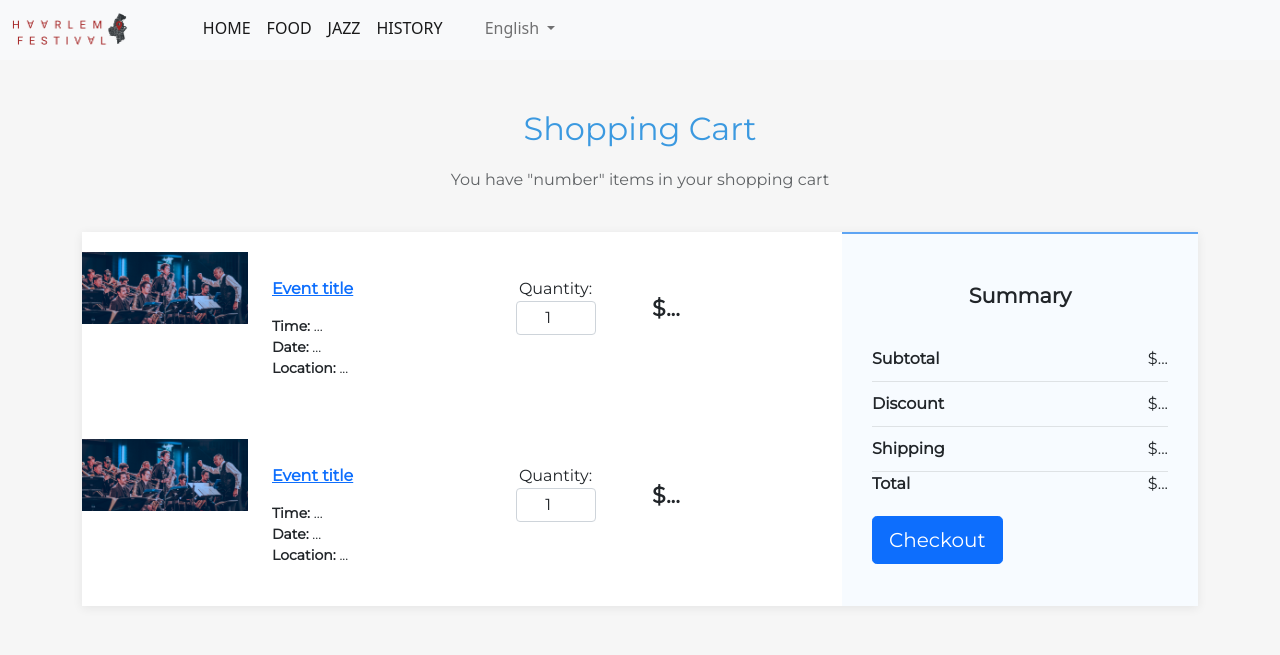
After one commit to YerazAlina/HaarlemFestival, a PHP site: page /cart in a window 1280 px wide. The commit adds this page. Shown: the top 655 px of the page. Run offline with PHP 8.4, Linux system fonts and the light colour scheme; some libraries are stand-ins or nearby versions.

Commit message:
shopping cart (html copied from internet :) )

```diff
--- a/app/SwitchRouter.php
+++ b/app/SwitchRouter.php
@@ -14,6 +14,9 @@ class SwitchRouter
                 $controller = new jazzController();
                 $controller->allJazzEvents();
                 break;
+            case 'cart':
+                require __DIR__ . '/backend/views/cart.php';
+                break;
 
             default:
                 echo '404 not found';
--- /dev/null
+++ b/app/backend/views/cart.php
@@ -0,0 +1,111 @@
+
+<!DOCTYPE html>
+<html lang="en">
+<head>
+    <meta charset="UTF-8">
+    <meta http-equiv="X-UA-Compatible" content="IE=edge">
+    <meta name="viewport" content="width=device-width, initial-scale=1.0">
+    <script src="https://cdn.jsdelivr.net/npm/@popperjs/core@2.10.2/dist/umd/popper.min.js" integrity="sha384-7+zCNj/IqJ95wo16oMtfsKbZ9ccEh31eOz1HGyDuCQ6wgnyJNSYdrPa03rtR1zdB" crossorigin="anonymous"></script>
+    <script src="https://cdn.jsdelivr.net/npm/bootstrap@5.1.3/dist/js/bootstrap.min.js" integrity="sha384-QJHtvGhmr9XOIpI6YVutG+2QOK9T+ZnN4kzFN1RtK3zEFEIsxhlmWl5/YESvpZ13" crossorigin="anonymous"></script>
+    <link href="https://fonts.googleapis.com/css?family=Montserrat" rel="stylesheet">
+    <link href="https://cdn.jsdelivr.net/npm/bootstrap@5.1.3/dist/css/bootstrap.min.css" rel="stylesheet" integrity="sha384-1BmE4kWBq78iYhFldvKuhfTAU6auU8tT94WrHftjDbrCEXSU1oBoqyl2QvZ6jIW3" crossorigin="anonymous">
+    <link rel="stylesheet" type="text/css" href="../../style/cart.css?<?php echo time(); ?>" />
+    <title>Shopping Cart</title>
+
+</head>
+<body>
+    <?php include_once('include/navbar.php') ?>
+	<main class="page">
+	 	<section class="shopping-cart dark">
+	 		<div class="container">
+		        <div class="block-heading">
+		          <h2>Shopping Cart</h2>
+		          <p>You have "number" items in your shopping cart</p>
+		        </div>
+		        <div class="content">
+	 				<div class="row">
+	 					<div class="col-md-12 col-lg-8">
+	 						<div class="items">
+				 				<div class="product">
+				 					<div class="row">
+					 					<div class="col-md-3">
+					 						<img class="img-fluid mx-auto d-block image" src="../img/jazz/backgrounds/haarlem-jazz-background.png">
+					 					</div>
+					 					<div class="col-md-8">
+					 						<div class="info">
+						 						<div class="row">
+							 						<div class="col-md-5 product-name">
+							 							<div class="product-name">
+								 							<a href="#">Event title</a>
+								 							<div class="product-info">
+									 							<div>Time: <span class="value">...</span></div>
+									 							<div>Date: <span class="value">...</span></div>
+									 							<div>Location: <span class="value">...</span></div>
+									 						</div>
+									 					</div>
+							 						</div>
+							 						<div class="col-md-4 quantity">
+							 							<label for="quantity">Quantity:</label>
+							 							<input id="quantity" type="number" value ="1" class="form-control quantity-input">
+							 						</div>
+							 						<div class="col-md-3 price">
+							 							<span>$...</span>
+							 						</div>
+							 					</div>
+							 				</div>
+					 					</div>
+					 				</div>
+				 				</div>
+				 				<div class="product">
+				 					<div class="row">
+					 					<div class="col-md-3">
+					 						<img class="img-fluid mx-auto d-block image" src="../img/jazz/backgrounds/haarlem-jazz-background.png">
+					 					</div>
+					 					<div class="col-md-8">
+					 						<div class="info">
+						 						<div class="row">
+							 						<div class="col-md-5 product-name">
+							 							<div class="product-name">
+								 							<a href="#">Event title</a>
+								 							<div class="product-info">
+									 							<div>Time: <span class="value">...</span></div>
+									 							<div>Date: <span class="value">...</span></div>
+									 							<div>Location: <span class="value">...</span></div>
+									 						</div>
+									 					</div>
+							 						</div>
+							 						<div class="col-md-4 quantity">
+							 							<label for="quantity">Quantity:</label>
+							 							<input id="quantity" type="number" value ="1" class="form-control quantity-input">
+							 						</div>
+							 						<div class="col-md-3 price">
+							 							<span>$...</span>
+							 						</div>
+							 					</div>
+							 				</div>
+					 					</div>
+					 				</div>
+				 				</div>
+
+				 			</div>
+			 			</div>
+			 			<div class="col-md-12 col-lg-4">
+			 				<div class="summary">
+			 					<h3>Summary</h3>
+			 					<div class="summary-item"><span class="text">Subtotal</span><span class="price">$...</span></div>
+			 					<div class="summary-item"><span class="text">Discount</span><span class="price">$...</span></div>
+			 					<div class="summary-item"><span class="text">Shipping</span><span class="price">$...</span></div>
+			 					<div class="summary-item"><span class="text">Total</span><span class="price">$...</span></div>
+			 					<button type="button" class="btn btn-primary btn-lg btn-block">Checkout</button>
+				 			</div>
+			 			</div>
+		 			</div>
+		 		</div>
+	 		</div>
+		</section>
+	</main>
+</body>
+<script src="https://code.jquery.com/jquery-3.2.1.min.js"></script>
+<script src="https://maxcdn.bootstrapcdn.com/bootstrap/4.0.0/js/bootstrap.min.js"></script>
+</body>
+</html>
--- a/app/backend/views/include/navbar.php
+++ b/app/backend/views/include/navbar.php
@@ -23,16 +23,22 @@
                         </li>
 
                         <li class="nav-item">
-                            <a class="nav-link active" href="contact">FOOD</a>
+                            <a class="nav-link active" href="">FOOD</a>
                         </li>
 
 
                         <li class="nav-item">
-                            <a class="nav-link active" href="contact">JAZZ</a>
+                            <a class="nav-link active" href="jazzevents">JAZZ</a>
                         </li>
 
                         <li class="nav-item">
-                            <a class="nav-link active" href="contact">HISTORY</a>
+                            <a class="nav-link active" href="">HISTORY</a>
+                        </li>
+
+                        <li class="nav-item">
+                            <a href="cart">
+                            <button class="btn"><i class="fa fa-shopping-cart"></i></button>
+                            </a>
                         </li>
 
                         <li class="nav-item dropdown">
--- a/app/backend/views/jazzevents.php
+++ b/app/backend/views/jazzevents.php
@@ -8,6 +8,7 @@
     <script src="https://cdn.jsdelivr.net/npm/bootstrap@5.1.3/dist/js/bootstrap.min.js" integrity="sha384-QJHtvGhmr9XOIpI6YVutG+2QOK9T+ZnN4kzFN1RtK3zEFEIsxhlmWl5/YESvpZ13" crossorigin="anonymous"></script>
 
     <link href="https://cdn.jsdelivr.net/npm/bootstrap@5.1.3/dist/css/bootstrap.min.css" rel="stylesheet" integrity="sha384-1BmE4kWBq78iYhFldvKuhfTAU6auU8tT94WrHftjDbrCEXSU1oBoqyl2QvZ6jIW3" crossorigin="anonymous">
+    <link rel="stylesheet" href="https://cdnjs.cloudflare.com/ajax/libs/font-awesome/4.7.0/css/font-awesome.min.css">
     <link rel="stylesheet" type="text/css" href="../../style/jazzevents.css?<?php echo time(); ?>" />
     <title>Festival Info</title>
 
--- /dev/null
+++ b/app/public/style/cart.css
@@ -0,0 +1,132 @@
+.shopping-cart{
+	padding-bottom: 50px;
+	font-family: 'Montserrat', sans-serif;
+}
+
+.shopping-cart.dark{
+	background-color: #f6f6f6;
+}
+
+.shopping-cart .content{
+	box-shadow: 0px 2px 10px rgba(0, 0, 0, 0.075);
+	background-color: white;
+}
+
+.shopping-cart .block-heading{
+    padding-top: 50px;
+    margin-bottom: 40px;
+    text-align: center;
+}
+
+.shopping-cart .block-heading p{
+	text-align: center;
+	max-width: 420px;
+	margin: auto;
+	opacity:0.7;
+}
+
+.shopping-cart .dark .block-heading p{
+	opacity:0.8;
+}
+
+.shopping-cart .block-heading h1,
+.shopping-cart .block-heading h2,
+.shopping-cart .block-heading h3 {
+	margin-bottom:1.2rem;
+	color: #3b99e0;
+}
+
+.shopping-cart .items{
+	margin: auto;
+}
+
+.shopping-cart .items .product{
+	margin-bottom: 20px;
+	padding-top: 20px;
+	padding-bottom: 20px;
+}
+
+.shopping-cart .items .product .info{
+	padding-top: 0px;
+	text-align: center;
+}
+
+.shopping-cart .items .product .info .product-name{
+	font-weight: 600;
+}
+
+.shopping-cart .items .product .info .product-name .product-info{
+	font-size: 14px;
+	margin-top: 15px;
+}
+
+.shopping-cart .items .product .info .product-name .product-info .value{
+	font-weight: 400;
+}
+
+.shopping-cart .items .product .info .quantity .quantity-input{
+    margin: auto;
+    width: 80px;
+}
+
+.shopping-cart .items .product .info .price{
+	margin-top: 15px;
+    font-weight: bold;
+    font-size: 20px;
+ }
+
+.shopping-cart .summary{
+	border-top: 2px solid #5ea4f3;
+    background-color: #f7fbff;
+    height: 100%;
+    padding: 30px;
+}
+
+.shopping-cart .summary h3{
+	text-align: center;
+	font-size: 1.3em;
+	font-weight: 600;
+	padding-top: 20px;
+	padding-bottom: 20px;
+}
+
+.shopping-cart .summary .summary-item:not(:last-of-type){
+	padding-bottom: 10px;
+	padding-top: 10px;
+	border-bottom: 1px solid rgba(0, 0, 0, 0.1);
+}
+
+.shopping-cart .summary .text{
+	font-size: 1em;
+	font-weight: 600;
+}
+
+.shopping-cart .summary .price{
+	font-size: 1em;
+	float: right;
+}
+
+.shopping-cart .summary button{
+	margin-top: 20px;
+}
+
+@media (min-width: 768px) {
+	.shopping-cart .items .product .info {
+		padding-top: 25px;
+		text-align: left;
+	}
+
+	.shopping-cart .items .product .info .price {
+		font-weight: bold;
+		font-size: 22px;
+		top: 17px;
+	}
+
+	.shopping-cart .items .product .info .quantity {
+		text-align: center;
+	}
+	.shopping-cart .items .product .info .quantity .quantity-input {
+		padding: 4px 10px;
+		text-align: center;
+	}
+}
```
Also changed, not shown: app/backend/controller/cartController.php (added, +23 -0 lines).
